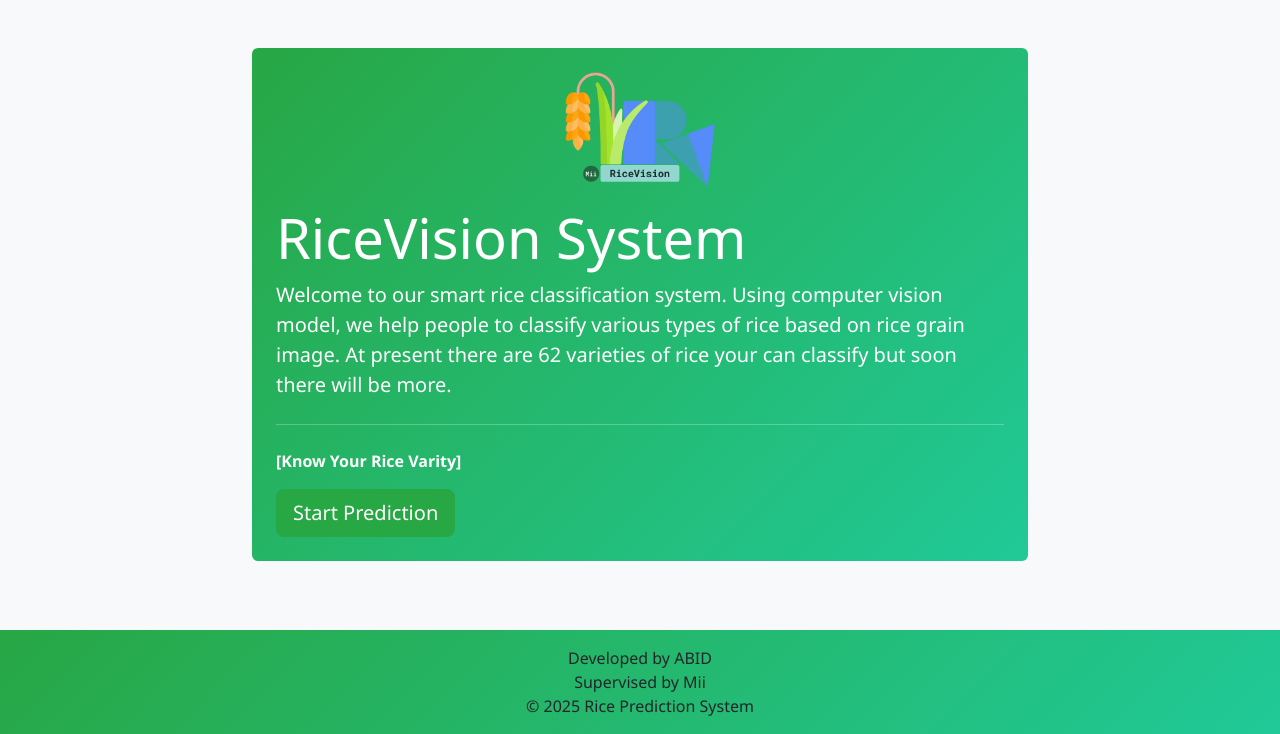
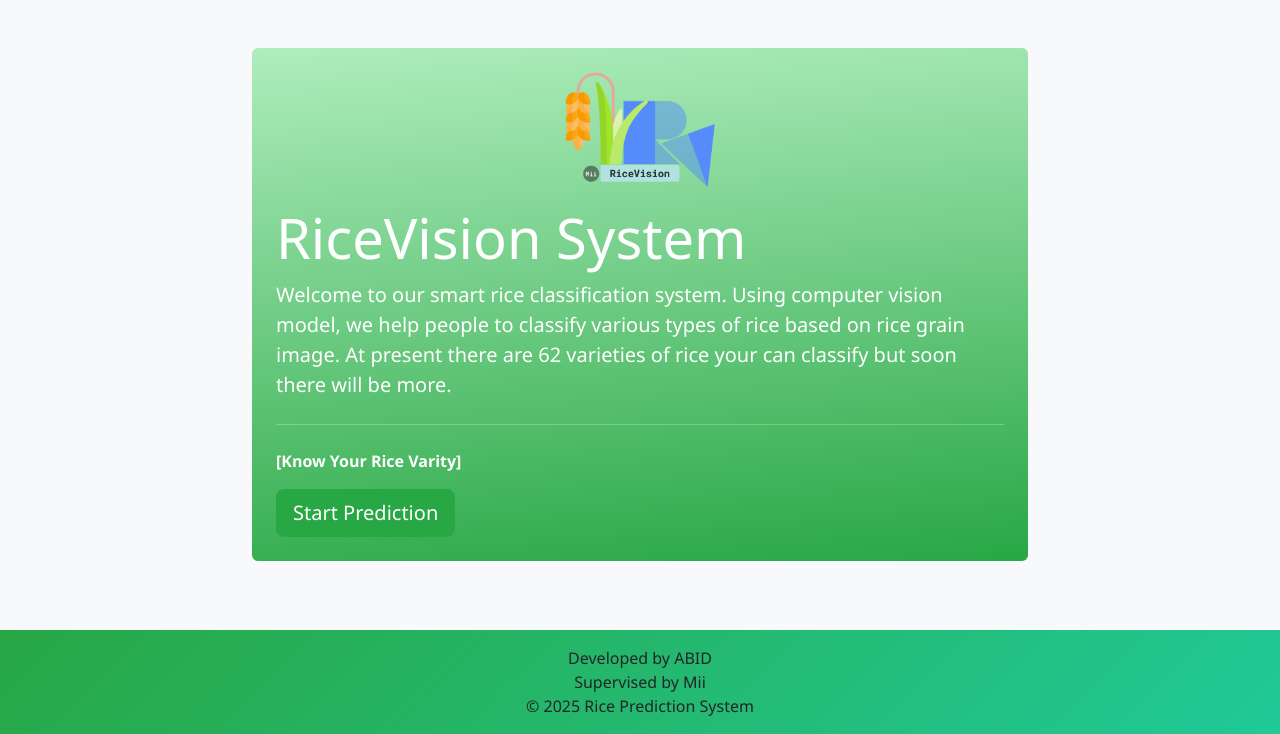
Before and after one commit to gLaaSSb00m/Rice_Prediction_Web, a Django app: page / in a window 1280 px wide. Shown: the part 66-800 px from the top of the page. Run offline with Django 5.2, Linux system fonts and the light colour scheme.

Commit message:
style: update background gradient for jumbotron in home template

```diff
--- a/templates/prediction/home.html
+++ b/templates/prediction/home.html
@@ -7,7 +7,7 @@
 <div class="container mt-5">
     <div class="row">
         <div class="col-md-8 offset-md-2">
-            <div class="jumbotron bg-light p-4 rounded" style="background: linear-gradient(135deg, #28a745 0%, #20c997 100%) !important;">
+            <div class="jumbotron bg-light p-4 rounded" style="background: linear-gradient(175deg, #afedbd 0%, #28a745 100%) !important;">
                 <img src="{% static 'asset/RiceVision.png' %}" alt="Rice Vision Logo" style="width: 150px; height: auto;" class="d-block mx-auto mb-3">
                 <h1 class="display-4 text-success text-white">RiceVision System</h1>
                 <p class="lead">Welcome to our smart rice classification system. Using computer vision model, we help people to classify various types of rice based on rice grain image. At present there are 62 varieties of rice your can classify but soon there will be more.
```
